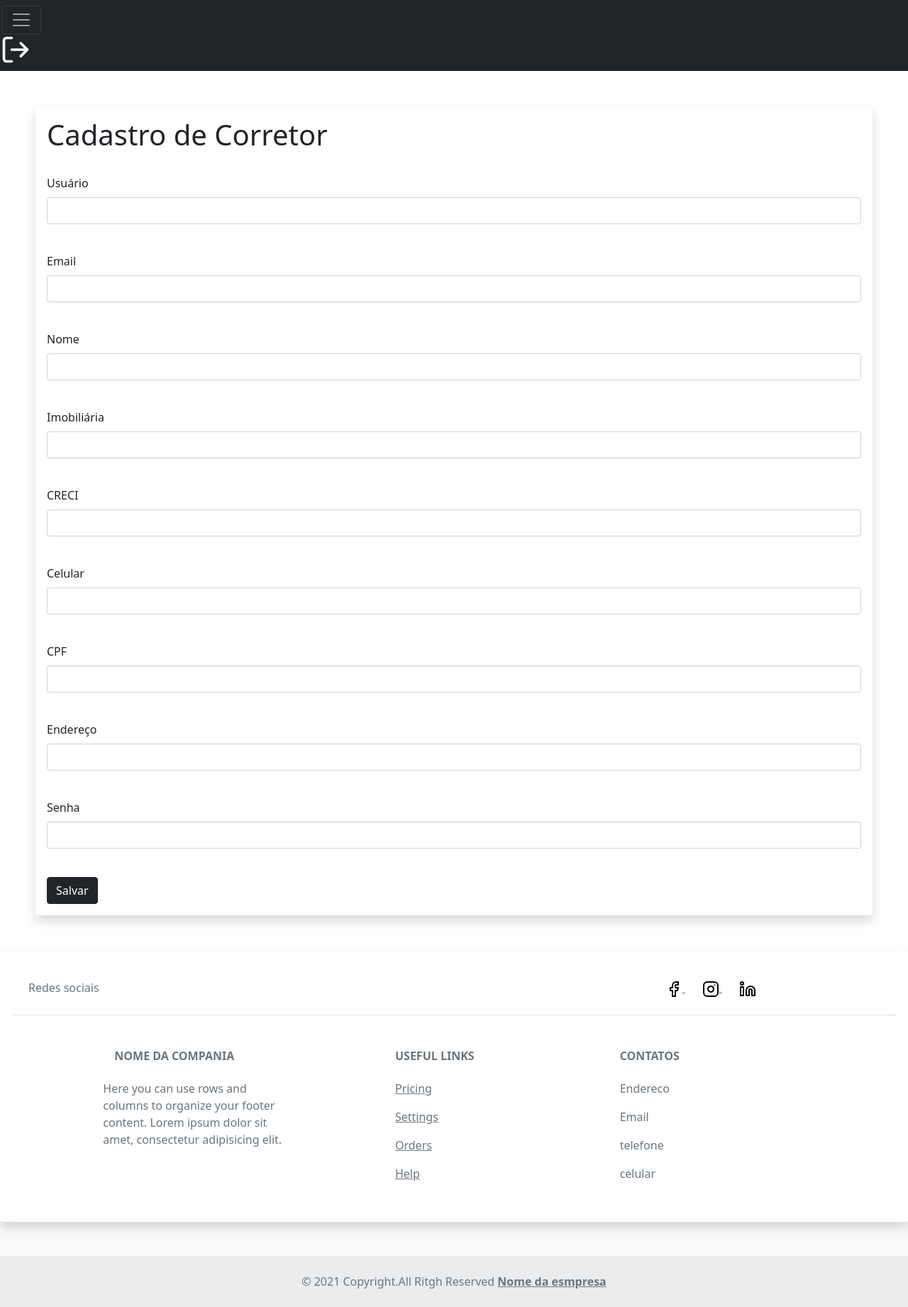
After one commit to GuilhermeHenrique659/project_imobilfacil, a Flask app: page /Corretor in a window 1280 px wide. The commit adds this page. Shown: the whole page at 71% size. Run offline with Flask 2, Linux system fonts and the light colour scheme; the visitor is signed in with stand-in values (Sample User, id 1); some libraries are stand-ins or nearby versions.

Commit message:
'corretor/proprietario/imovel'

```diff
--- a/dao.py
+++ b/dao.py
@@ -1,4 +1,4 @@
-from models import imovel,Proprietario
+from models import imovel,Proprietario, Corretores
 
 #imoveis
 SQL_CRIA_IMOVEL = 'INSERT into imoveis (ID_CORR, ID_PROP, SINGLA, TIPO, FINALIDADE, BAIRRO, QUADRA, LOTE, AREA, DETALHES,' \
@@ -22,6 +22,13 @@ SQL_CRIA_PROPRIETARIO = 'INSERT into proprietarios (NOME, CPF, RG, ENDERECO, TEL
 SQL_ATUALIZA_PROPRIETARIO = 'UPDATE proprietarios SET NOME=%s, CPF=%s, RG=%s, ENDERECO=%s, TELEFONE=%s, EMAIL=%s  where ID_PROP=%s'
 
 SQL_BUSCAR_LISTA_PROP = 'SELECT ID_PROP, NOME, CPF, RG, ENDERECO,TELEFONE,EMAIL from proprietarios'
+
+#corretores
+SQL_CRIA_CORRETORES = 'INSERT into corretores (USUARIO,EMAIL,NOME,IMOBIL,CRECI,CELULAR,CPF,ENDERECO,SENHA) values (%s,%s,%s,%s,%s,%s,%s,%s,%s)'
+
+SQL_ATUALIZA_CORRETORES = 'UPDATE corretores SET USUARIO=%s,EMAIL=%s,NOME=%s,IMOBIL=%s,CRECI=%s,CELULAR=%s,CPF=%s,ENDERECO=%s,SENHA=%s  where ID_CORR=%s'
+
+SQL_BUSCA_LISTA_CORRETORES = 'SELECT ID_CORR, USUARIO, EMAIL,NOME,IMOBIL,CRECI,CELULAR,CPF,ENDERECO,SENHA from corretores'
 
 
 #proprietarios
@@ -51,6 +58,34 @@ def traduz_prop(proprietarios):
     def cria_prop_lista(tupla):
         return Proprietario(tupla[1], tupla[2],tupla[3], tupla[4],tupla[5], tupla[6], id=tupla[0])
     return list(map(cria_prop_lista, proprietarios))
+#corretor/
+
+class cad_corretor_dao:
+    def __init__(self, db):
+        self.__db=db
+
+    def salvar(self, corretor):
+        cursor = self.__db.connection.cursor()
+
+        if (corretor._id_corr):
+            cursor.execute(SQL_ATUALIZA_CORRETORES, (corretor._id_corr,corretor._usuario,corretor._email,corretor._nome,corretor._imobil,corretor._creci,corretor._celular,corretor._cpf,corretor._endereco,corretor._senha))
+        else:
+            cursor.execute(SQL_CRIA_CORRETORES, (corretor._usuario,corretor._email,corretor._nome,corretor._imobil,corretor._creci,corretor._celular,corretor._cpf,corretor._endereco,corretor._senha))
+            cursor._id = cursor.lastrowid
+
+        self.__db.connection.commit()
+        return Corretores
+
+    def listar(self):
+        cursor = self.__db.connection.cursor()
+        cursor.execute(SQL_BUSCA_LISTA_CORRETORES)
+        corretores = traduz_corr(cursor.fetchall())
+        return corretores
+
+def traduz_corr(corretores):
+    def cria_corr(tupla):
+        return Corretores(tupla[1],tupla[2],tupla[3],tupla[4],tupla[5],tupla[6],tupla[7],tupla[8],tupla[9], id_corr=tupla[0])
+    return list(map(cria_corr, corretores))
 #imovel/
 
 class imovelDao:
--- a/main.py
+++ b/main.py
@@ -1,6 +1,6 @@
 from flask import Flask, request, redirect, render_template, session, flash
-from models import Usuario, imovel, Proprietario
-from dao import imovelDao, cad_proprietario_dao
+from models import Usuario, imovel, Proprietario, Corretores
+from dao import imovelDao, cad_proprietario_dao, cad_corretor_dao
 from flask_mysqldb import MySQL
 import hashlib
 
@@ -16,7 +16,7 @@ db = MySQL(app)
 
 Imovel_Dao = imovelDao(db)
 Proprietario_dao = cad_proprietario_dao(db)
-
+Corretores_dao = cad_corretor_dao(db)
 
 
 usuario1 = Usuario('guilherme','Guilherme Henrique','naomecha')
@@ -32,7 +32,8 @@ def index():
         return redirect('/login?proxima=''')
     lista_imob = Imovel_Dao.listar()
     lista_prop = Proprietario_dao.listar()
-    return render_template('lista.html', corretores=lista_user, imoveis=lista_imob, proprietarios=lista_prop)
+    lista_corr = Corretores_dao.listar()
+    return render_template('lista.html', corretores=lista_corr, imoveis=lista_imob, proprietarios=lista_prop)
 
 
 #criar_imovel
@@ -41,7 +42,8 @@ def novo_imovel():
     if 'usuario_logado' not in session or session['usuario_logado']==None:
         return redirect('/login?proxima=novo_imovel')
     lista_prop = Proprietario_dao.listar()
-    return render_template('novo_imovel.html', proprietarios=lista_prop)
+    lista_corr = Corretores_dao.listar()
+    return render_template('novo_imovel.html', proprietarios=lista_prop, corretores=lista_corr)
 
 @app.route('/criar_imovel', methods=['POST'])
 def criar_imovel():
@@ -83,6 +85,31 @@ def criar_proprietario():
     Proprietario_dao.salvar(proprietario)
     return redirect('/')
 
+#corretor
+@app.route('/Corretor')
+def rota_corretor():
+    if 'usuario_logado' not in session or session['usuario_logado']==None:
+        return redirect('/login?proxima=novo_proprietario.html')
+    return render_template('novo_corretor.html')
+
+
+@app.route('/cad_corretor', methods=['POST'])
+def criar_Corretor():
+    usuario = request.form['usuario_corr']
+    email = request.form['email_corr']
+    nome = request.form['nome_corr']
+    imobil = request.form['imobil_corr']
+    creci = request.form['creci_corr']
+    celular = request.form['celular_corr']
+    cpf = request.form['cpf_corr']
+    endereco = request.form['endereco_corr']
+    senha = request.form['senha_corr']
+
+    corretor = Corretores(usuario,email,nome,imobil,creci,celular,cpf,endereco,senha)
+    Corretores_dao.salvar(corretor)
+    return redirect('/')
+
+
 #login, autenticar, logout#
 
 @app.route('/login')
--- a/prepara banco.py
+++ b/prepara banco.py
@@ -15,7 +15,7 @@ criar_tabela_corretor = '''CREATE TABLE `CORRETORES` (
     `USUARIO` VARCHAR(45) NOT NULL,
     `EMAIL` VARCHAR(45) NULL,
     `NOME` VARCHAR(45) NULL,
-    `NOME DA IMOBIL` VARCHAR(45) NULL,
+    `IMOBIL` VARCHAR(45) NULL,
     `CRECI` CHAR(15) NULL,
     `CELULAR` CHAR(25) NULL,
     `CPF` CHAR(25) NULL,
--- /dev/null
+++ b/templates/novo_corretor.html
@@ -0,0 +1,65 @@
+{% extends "template.html" %}
+{% block conteudo %}
+  <script src="{{url_for('static', filename='jquery-3.6.0.min.js') }}"></script>
+  <script src="{{url_for('static', filename='jquery.mask.js') }}"></script>
+  <script>
+   $(document).ready(function (){
+      $('#rg').mask('00.000.000-0');
+      $('#celular').mask('(00) 0000-0000');
+      $('#cpf').mask('000.000.000-00');
+  });
+  </script>
+<h1>Cadastro de Corretor</h1>
+<form action="/cad_corretor" method="post">
+  <fieldset>
+    <br>
+    <div class="mb-3">
+      <label for="usuario" class="form-label">Usuário</label>
+      <input type=text class="form-control" id="usuario" name="usuario_corr">
+    </div>
+    <br>
+    <div class="mb-3">
+      <label for="email" class="form-label">Email</label>
+      <input type="text" class="form-control" id="email" name="email_corr">
+    </div>
+    <br>
+    <div class="mb-3">
+      <label for="nome" class="form-label">Nome</label>
+      <input type="text" name="nome_corr" class="form-control" id="nome" >
+    </div>
+    <br>
+    <div class="mb-3">
+      <label for="imobil" class="form-label">Imobiliária</label>
+      <input type="text" class="form-control" id="imobil" name="imobil_corr">
+    </div>
+    <br>
+    <div class="mb-3">
+      <label for="creci" class="form-label">CRECI</label>
+      <input type="text" class="form-control" id="creci" name="creci_corr">
+    </div>
+    <br>
+    <div class="mb-3">
+        <label for="celular" class="form-label">Celular</label>
+        <input type="text" class="form-control" id="celular" name="celular_corr">
+    </div>
+    <br>
+    <div class="mb-3">
+      <label for="cpf" class="form-label">CPF</label>
+      <input type="text" class="form-control" id="cpf" name="cpf_corr">
+    </div>
+    <br>
+    <div class="mb-3">
+      <label for="endereco" class="form-label">Endereço</label>
+      <input type="text" class="form-control" id="endereco" name="endereco_corr">
+    </div>
+    <br>
+    <div class="mb-3">
+      <label for="senha" class="form-label">Senha</label>
+      <input type="password" class="form-control" id="senha" name="senha_corr">
+    </div>
+    <br>
+    <button type="submit" class="btn btn-dark">Salvar</button>
+  </fieldset>
+</form>
+
+{% endblock %}
--- a/templates/novo_proprietario.html
+++ b/templates/novo_proprietario.html
@@ -12,7 +12,7 @@
       $('#cpf').mask('000.000.000-00');
   });
   </script>
-<h1>Cadastro de corretor</h1>
+<h1>Cadastro de Proprietario</h1>
 <br>
 <form action="/cad_prop" method="post">
   <fieldset>
--- a/templates/template.html
+++ b/templates/template.html
@@ -48,7 +48,7 @@
           <div class="collapse navbar-collapse" id="navbarTogglerDemo02">
             <ul class="navbar-nav me-auto mb-2 mb-lg-0">
               <li class="nav-item">
-                <a class="nav-link active" aria-current="page" href="#">Cadastro de corretor</a>
+                <a class="nav-link active" aria-current="page" href="{{url_for('rota_corretor')}}">Cadastro de corretor</a>
               </li>
               <li class="nav-item">
                 <a class="nav-link active" href="{{url_for('novo_imovel')}}">Cadastro de imovel</a>
```
Also changed, not shown: models.py (+13 -0 lines), templates/lista.html (+9 -1 lines), templates/novo_imovel.html (+23 -15 lines).
